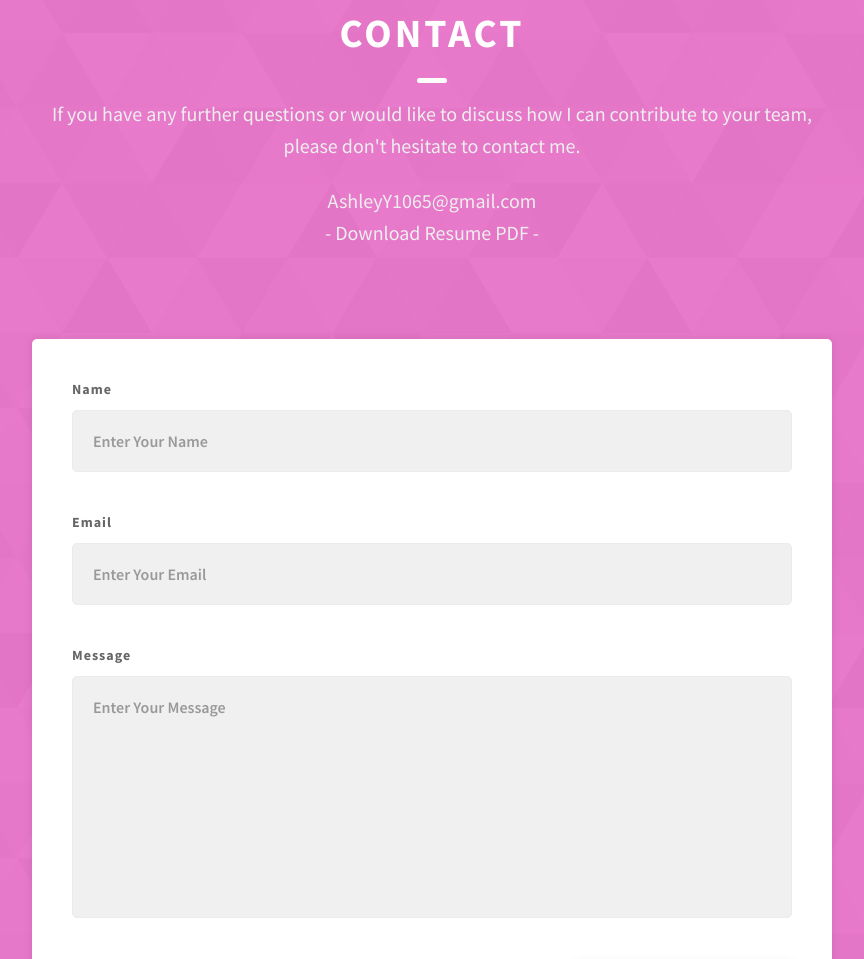
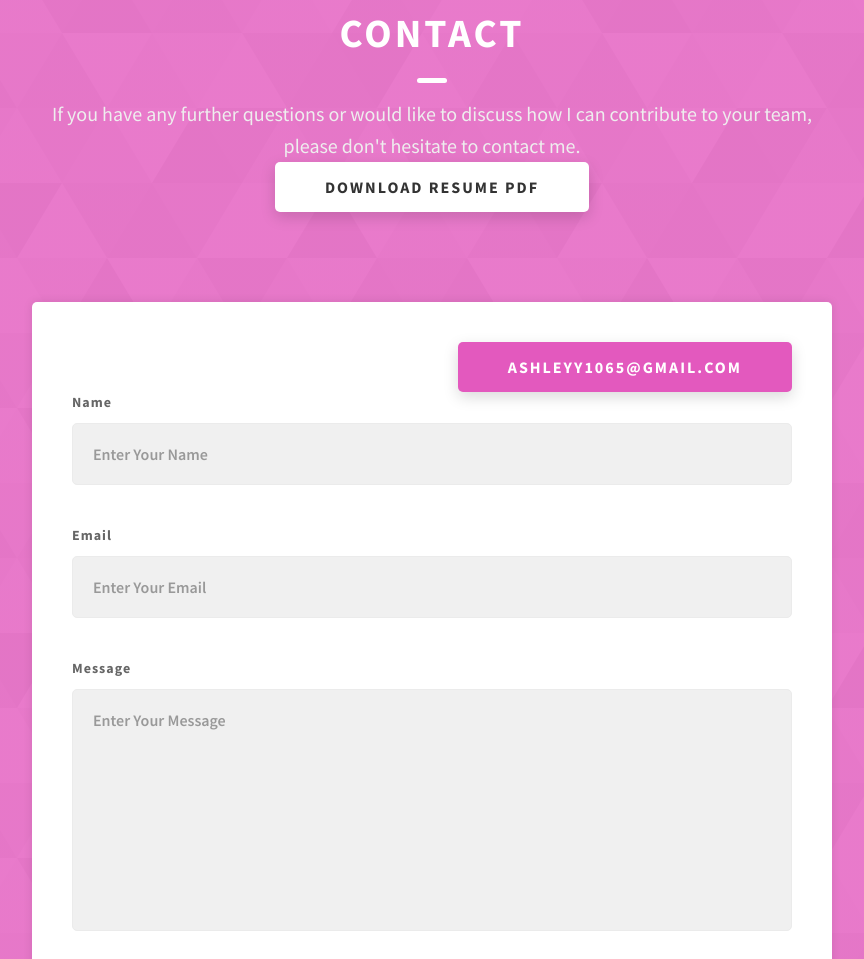
Before and after one commit to AshleyY1065/AshleyY1065.github.io, a website: page index.html in a window 1280 px wide. Shown: the part 5334-6293 px from the top of the page, without its empty margins (208-1072 px from the left). Drawn offline with Linux system fonts and the light colour scheme.

Commit message:
converted contact links into buttons

```diff
--- a/css/style.css
+++ b/css/style.css
@@ -466,6 +466,7 @@ textarea {
     font-size: 1.7rem;
   }
 }
+
 
 .contact {
   background: linear-gradient(to right, rgba(227, 89, 190, 0.8), rgba(227, 89, 190, 0.8)), url(../../assets/svg/common-bg.svg);
--- a/index.html
+++ b/index.html
@@ -316,17 +316,17 @@
           If you have any further questions or would like to discuss how I can contribute to your team, please don't
           hesitate to contact me.
         </span>
-        <br />
         <span class="heading-sec__sub heading-sec__sub--lt">
-          <a href="mailto: AshleyY1065@gmail.com">AshleyY1065@gmail.com</a>
-        </span>
-        <span class="heading-sec__sub heading-sec__sub--lt">
+          <button class="btn btn--med contact_btn" data-view-component="true" onclick="https://github.com/AshleyY1065/AshleyY1065.github.io/raw/master/assets/docs/ResumeAshleyYarbrough.pdf">
           <a href="https://github.com/AshleyY1065/AshleyY1065.github.io/blob/master/assets/docs/ResumeAshleyYarbrough.pdf"
-            download>- Download Resume PDF -</a>
-
+          download>Download Resume PDF</a>
+          </button>
         </span>
       </h2>
       <div class="contact__form-container">
+        <button class="btn btn--med contact_btn btn--theme">
+          <a href="mailto: AshleyY1065@gmail.com">AshleyY1065@gmail.com</a>
+        </button>
         <form action="https://formspree.io/f/mbjegvnp" method="POST" class="contact__form">
           <div class="contact__form-field">
             <label class="contact__form-label" for="name">Name</label>
```
